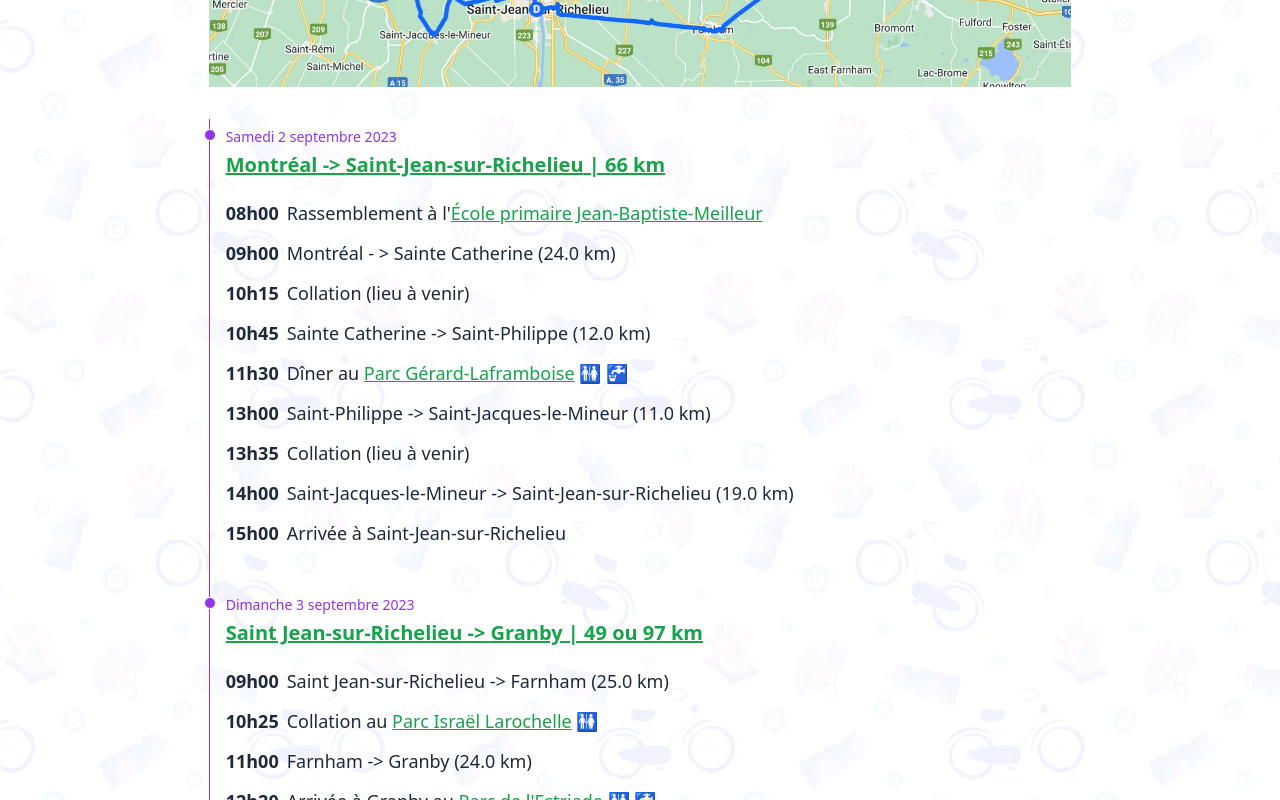
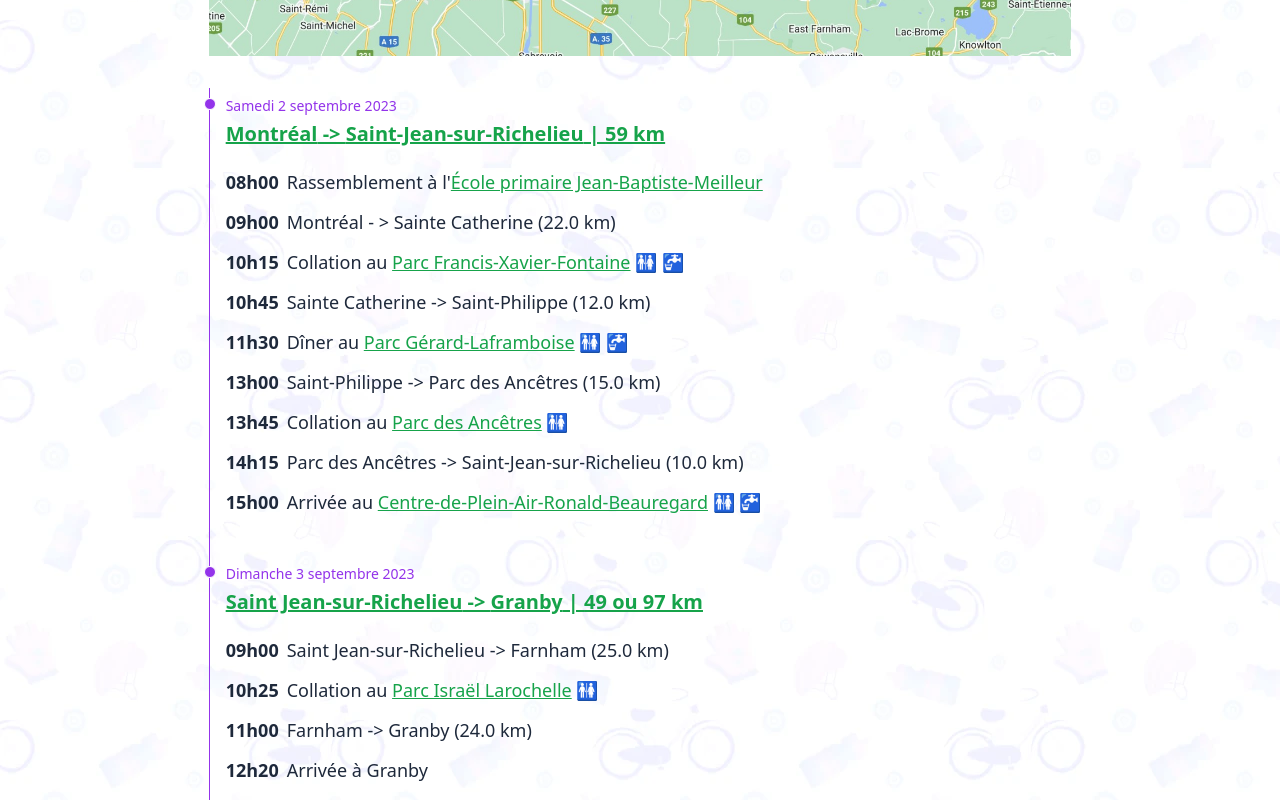
Before and after one commit to gfmtl/cavalcades, a React (Create React App) app: page / in a window 1280 px wide. Shown: the part 2400-3200 px from the top of the page. Built offline with nearby package versions, Linux system fonts and the light colour scheme.

Commit message:
itinerary update

```diff
--- a/src/App.js
+++ b/src/App.js
@@ -243,7 +243,9 @@ function App() {
             <Section id="chemin">
               <SectionTitle>Itinéraire</SectionTitle>
 
-              <img src={itineraire} alt="Itineraire" class="m-auto itineraire" />
+              <a href="https://www.google.com/maps/d/u/0/edit?mid=1JQ0GqPk1kZXJiGJGs2jmEFNbp3l5BTc&ll=45.35870631813201%2C-73.02884105000001&z=9">
+                <img src={itineraire} alt="Itineraire" class="m-auto itineraire" />
+              </a>
               <p></p>
 
               <Timeline>
@@ -253,25 +255,34 @@ function App() {
                   date="Samedi 2 septembre 2023"
                   start="Montréal"
                   end="Saint-Jean-sur-Richelieu"
-                  length="66 km"
+                  length="59 km"
                 >
                   <Heure start="08h00">
                     Rassemblement à l'<Link
                     href="https://www.google.com/maps/place/%C3%89cole+primaire+Jean-Baptiste-Meilleur/@45.5316737,-73.558441,446m/data=!3m1!1e3!4m6!3m5!1s0x4cc91bbe35017fef:0xd4f00925a2a08a3e!8m2!3d45.5320839!4d-73.5579646!16s%2Fg%2F1w04jqnp?entry=ttu"
                     >École primaire Jean-Baptiste-Meilleur</Link>
                   </Heure>
-                  <Heure start="09h00">Montréal - > Sainte Catherine (24.0 km)</Heure>
-                  <Heure start="10h15">Collation (lieu à venir) </Heure>
+                  <Heure start="09h00">Montréal - > Sainte Catherine (22.0 km)</Heure>
+                  <Heure start="10h15">Collation au <Link
+                    href="https://www.google.com/maps/place/Parc+Francis-Xavier-Fontaine/@45.4057333,-73.5761976,17z/data=!3m1!4b1!4m6!3m5!1s0x4cc911add3c7f823:0x70b6ca08d31ac5c5!8m2!3d45.4057333!4d-73.5736227!16s%2Fg%2F11qpjk06s0?entry=ttu"
+                    >Parc Francis-Xavier-Fontaine</Link> 🚻 🚰
+                  </Heure>
                   <Heure start="10h45">Sainte Catherine -> Saint-Philippe (12.0 km)</Heure>
                   <Heure start="11h30">
                     Dîner au <Link
                     href="https://www.google.com/maps/place/Parc+G%C3%A9rard-Laframboise/@45.3616101,-73.4811907,595m/data=!3m2!1e3!4b1!4m6!3m5!1s0x4cc90c7658978101:0xd7496d1bcfc7af45!8m2!3d45.3616101!4d-73.4786158!16s%2Fg%2F11cp6jrx86!5m1!1e3?entry=tts&shorturl=1"
                     >Parc Gérard-Laframboise</Link> 🚻 🚰
                   </Heure>
-                  <Heure start="13h00">Saint-Philippe -> Saint-Jacques-le-Mineur (11.0 km)</Heure>
-                  <Heure start="13h35">Collation (lieu à venir) </Heure>
-                  <Heure start="14h00">Saint-Jacques-le-Mineur -> Saint-Jean-sur-Richelieu (19.0 km)</Heure>
-                  <Heure start="15h00">Arrivée à Saint-Jean-sur-Richelieu</Heure>
+                  <Heure start="13h00">Saint-Philippe -> Parc des Ancêtres (15.0 km)</Heure>
+                  <Heure start="13h45">Collation au  <Link
+                    href="https://www.google.com/maps/place/Parc+des+Anc%C3%AAtres/@45.3154939,-73.3478655,16.27z/data=!4m6!3m5!1s0x4cc9a176e072e365:0x40b5228d343700a1!8m2!3d45.3153108!4d-73.3461523!16s%2Fg%2F11nnjrxbcn?entry=ttu"
+                    >Parc des Ancêtres</Link> 🚻
+                  </Heure>
+                  <Heure start="14h15">Parc des Ancêtres -> Saint-Jean-sur-Richelieu (10.0 km)</Heure>
+                  <Heure start="15h00">Arrivée au <Link
+                    href="https://www.google.com/maps/place/Centre-de-Plein-Air-Ronald-Beauregard/@45.2775076,-73.2778579,13.04z/data=!4m6!3m5!1s0x4cc9a2626f10812d:0x736f99afc17099f2!8m2!3d45.2883523!4d-73.251608!16s%2Fg%2F11b5wkbv7c?entry=tts&shorturl=1"
+                    >Centre-de-Plein-Air-Ronald-Beauregard</Link> 🚻 🚰
+                  </Heure>
                 </Jour>
 
                 <Jour
@@ -288,10 +299,7 @@ function App() {
                     >Parc Israël Larochelle</Link> 🚻
                   </Heure>
                   <Heure start="11h00">Farnham -> Granby (24.0 km)</Heure>
-                  <Heure start="12h20">Arrivée à Granby au <Link
-                    href="https://www.google.com/maps/place/Parc+de+l'Estriade/@45.3965441,-72.7145278,18z/data=!4m6!3m5!1s0x4cc9d0f45903dc17:0x4af0c141e83d5785!8m2!3d45.3963598!4d-72.7137732!16s%2Fg%2F11b7ld46q6?entry=ttu"
-                    >Parc de l'Estriade</Link> 🚻 🚰
-                  </Heure>
+                  <Heure start="12h20">Arrivée à Granby</Heure>
                   <Heure start="13h20">Boucle optionnelle: Granby -> Waterloo -> Granby (48.0 km)</Heure>
                   <Heure start="15h00">Boucle optionnelle: Halte au <Link
                     href="https://www.google.com/maps/place/Park+Caboose/@45.3379842,-72.5363076,17.09z/data=!4m6!3m5!1s0x4cc9d7e81849a8a9:0x348d78fea5bb1a86!8m2!3d45.3379545!4d-72.5336004!16s%2Fg%2F11c1qs2ndk?entry=tts&shorturl=1"
```
Also changed, not shown: src/itinerary.jpg.
